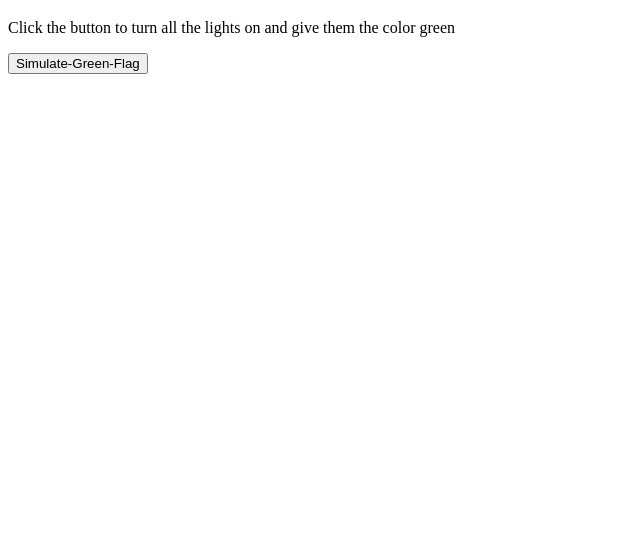
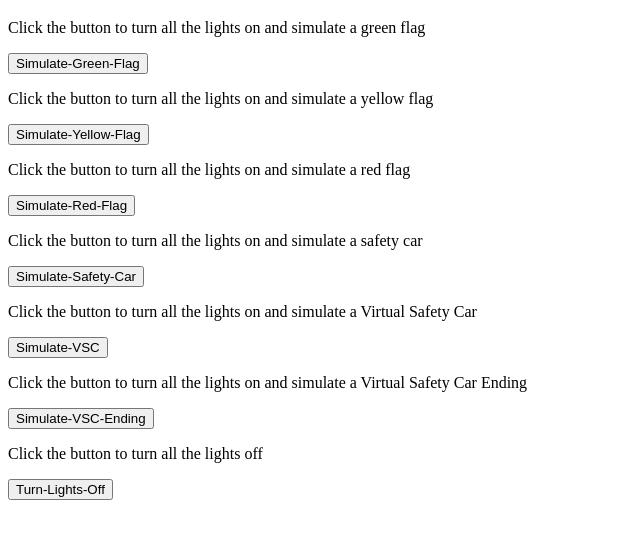
Before and after one commit to JustJoostNL/F1MV-YeeLight, an Electron app: page index.html in a window 800 px wide. Shown: the part 61-600 px from the top of the page, without its empty margins (0-640 px from the left). Drawn offline with Linux system fonts and the light colour scheme.

Commit message:
update to v1.5.5-beta

```diff
--- a/index.html
+++ b/index.html
@@ -6,9 +6,25 @@
     <meta http-equiv="Content-Security-Policy" content="default-src 'self'; script-src 'self'">
     <title>F1MV-YeeLight</title>
 </head>
+<script type = "text/javascript" src="main.js"></script>
 <body>
 <h1>Program started successfully!</h1>
-<p>Click the button to turn all the lights on and give them the color green</p>
+<p>Click the button to turn all the lights on and simulate a green flag</p>
 <input type = "button" onclick = "simulateGreenFlag()" value = "Simulate-Green-Flag">
+<p>Click the button to turn all the lights on and simulate a yellow flag</p>
+<input type = "button" onclick = "simulateYellowFlag()" value = "Simulate-Yellow-Flag">
+<p>Click the button to turn all the lights on and simulate a red flag</p>
+<input type = "button" onclick = "simulateRedFlag()" value = "Simulate-Red-Flag">
+<p>Click the button to turn all the lights on and simulate a safety car</p>
+<input type = "button" onclick = "simulateSafetyCar()" value = "Simulate-Safety-Car">
+<p>Click the button to turn all the lights on and simulate a Virtual Safety Car</p>
+<input type = "button" onclick = "simulateVSC()" value = "Simulate-VSC">
+<p>Click the button to turn all the lights on and simulate a Virtual Safety Car Ending</p>
+<input type = "button" onclick = "simulateVSCEnding()" value = "Simulate-VSC-Ending">
+<p>Click the button to turn all the lights off</p>
+<input type = "button" onclick = "simulateLightsOff()" value = "Turn-Lights-Off">
+
+
+
 </body>
 </html>
--- a/main.js
+++ b/main.js
@@ -288,6 +288,61 @@ async function simulateGreenFlag() {
     }
 }
 
+// a function that turns all the lights on and yellow
+async function simulateYellowFlag() {
+    if(blinkWhenYellowFlag === false) {
+        await controlLightsOn(brightnessSetting, yellowColor.r, yellowColor.g, yellowColor.b);
+    }
+    if (blinkWhenYellowFlag) {
+        await blink(brightnessSetting, yellowColor.r, yellowColor.g, yellowColor.b);
+    }
+}
+
+// a function that turns all the lights on and red
+async function simulateRedFlag() {
+    if(blinkWhenRedFlag === false) {
+        await controlLightsOn(brightnessSetting, redColor.r, redColor.g, redColor.b);
+    }
+    if (blinkWhenRedFlag) {
+        await blink(brightnessSetting, redColor.r, redColor.g, redColor.b);
+    }
+}
+
+// a function that turns all the lights on and safety car
+async function simulateSafetyCar() {
+    if(blinkWhenSafetyCar === false) {
+        await controlLightsOn(brightnessSetting, safetyCarColor.r, safetyCarColor.g, safetyCarColor.b);
+    }
+    if (blinkWhenSafetyCar) {
+        await blink(brightnessSetting, safetyCarColor.r, safetyCarColor.g, safetyCarColor.b);
+    }
+}
+
+// a function that turns all the lights on and vsc
+async function simulateVSC() {
+    if(blinkWhenVSC === false) {
+        await controlLightsOn(brightnessSetting, vscColor.r, vscColor.g, vscColor.b);
+    }
+    if (blinkWhenVSC) {
+        await blink(brightnessSetting, vscColor.r, vscColor.g, vscColor.b);
+    }
+}
+
+// a function that turns all the lights on and vsc ending
+async function simulateVSCEnding() {
+    if(blinkWhenVSCEnding === false) {
+        await controlLightsOn(brightnessSetting, vscEndingColor.r, vscEndingColor.g, vscEndingColor.b);
+    }
+    if (blinkWhenVSCEnding) {
+        await blink(brightnessSetting, vscEndingColor.r, vscEndingColor.g, vscEndingColor.b);
+    }
+}
+
+// a function that turns all the lights off
+async function simulateLightsOff() {
+    await controlLightsOff();
+}
+
 
 getTimingData().catch((err) => {
     console.log(err);
--- a/package.json
+++ b/package.json
@@ -1,6 +1,6 @@
 {
   "name": "F1MV-YeeLight",
-  "version": "1.5.4-alpha",
+  "version": "1.5.5-beta",
   "description": "Connect your YeeLights to your F1MV",
   "author": "koningcool",
   "main": "main.js",
```
